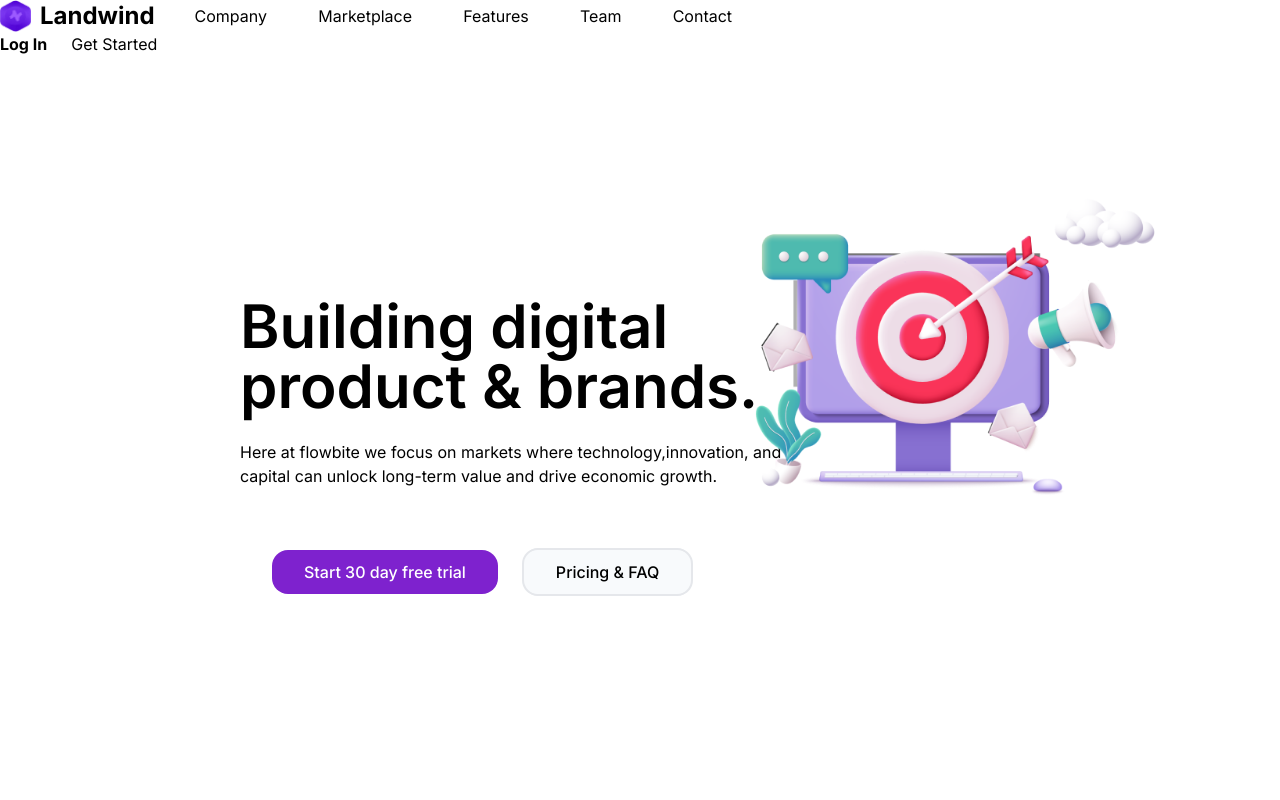
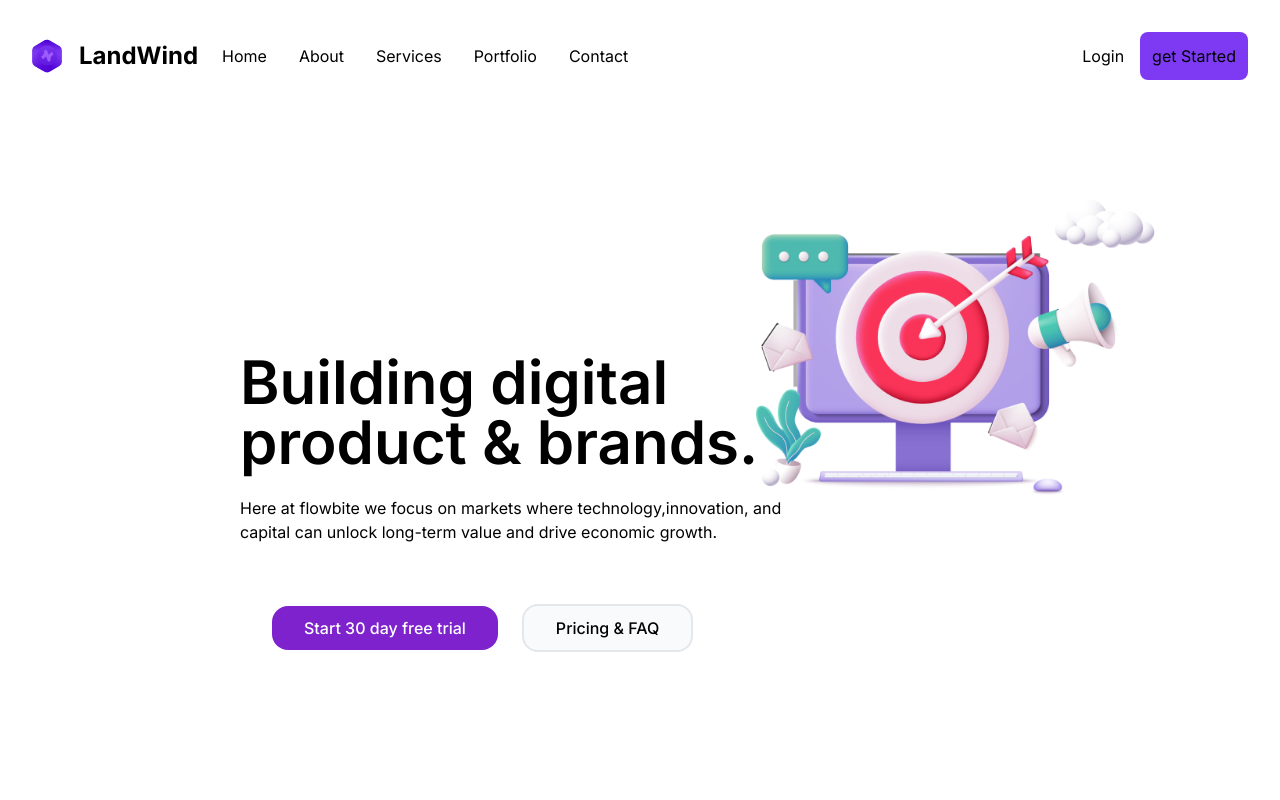
Before and after one commit to nethmina1028/prac-page, a React (Vite) app: page / in a window 1280 px wide. Shown: the top 800 px of the page. Built offline with nearby package versions, Linux system fonts and the light colour scheme.

Commit message:
navbar done

```diff
--- a/src/components/navbar.jsx
+++ b/src/components/navbar.jsx
@@ -1,34 +1,37 @@
 import React from 'react';
-
+import Logo from '../assets/logo.png';
 function navbar() {
   return (
-    <>
-      <div className='nav'>
-        <div className='flex items-center logo'>
-          <img
-            src="src/assets/logo.png"
-            alt="Landwind Logo"
-            className='w-8 h-8 mr-2'
-          />
-          <span className="pr-10 text-2xl font-bold">Landwind</span>
+    <div className='flex flex-row items-center justify-between m-8'>
+        <div className='flex flex-row items-center'>
 
-          <div className='link'>
-          <ul className="flex md:flex-row flex-col md:items-center md:gap-[4vw] gap-8">
-            <li><a href="#">Company</a></li>
-            <li><a href="#">Marketplace</a></li>
-            <li><a href="#">Features</a></li>
-            <li><a href="#">Team</a></li>
-            <li><a href="#">Contact</a></li>
-          </ul>
-        </div>
+
+          <div className='flex flex-row items-center gap-4 pr-6'>
+           <img src={Logo} alt="logo" />
+           <h1 className='text-2xl font-bold'>LandWind</h1>
+          </div>
+
+          <div className='hidden md:block '>
+          <ul className='flex flex-row gap-8 '>
+              <li>Home</li>
+              <li>About</li>
+              <li>Services</li>
+              <li>Portfolio</li>
+              <li>Contact</li>
+             </ul>
+          </div>
+
+
+
+
         </div>
 
-        <div className="flex items-center gap-6">
-          <a href="#"><span className='font-bold'>Log In</span></a>
-          <button className='button'>Get Started</button>
+
+        <div className='flex flex-row items-center gap-4'>
+           <h1>Login</h1>
+           <h1 className='p-3 rounded-lg bg-primary'> get Started</h1>
         </div>
-      </div>
-    </>
+    </div>
   );
 }
 
```
